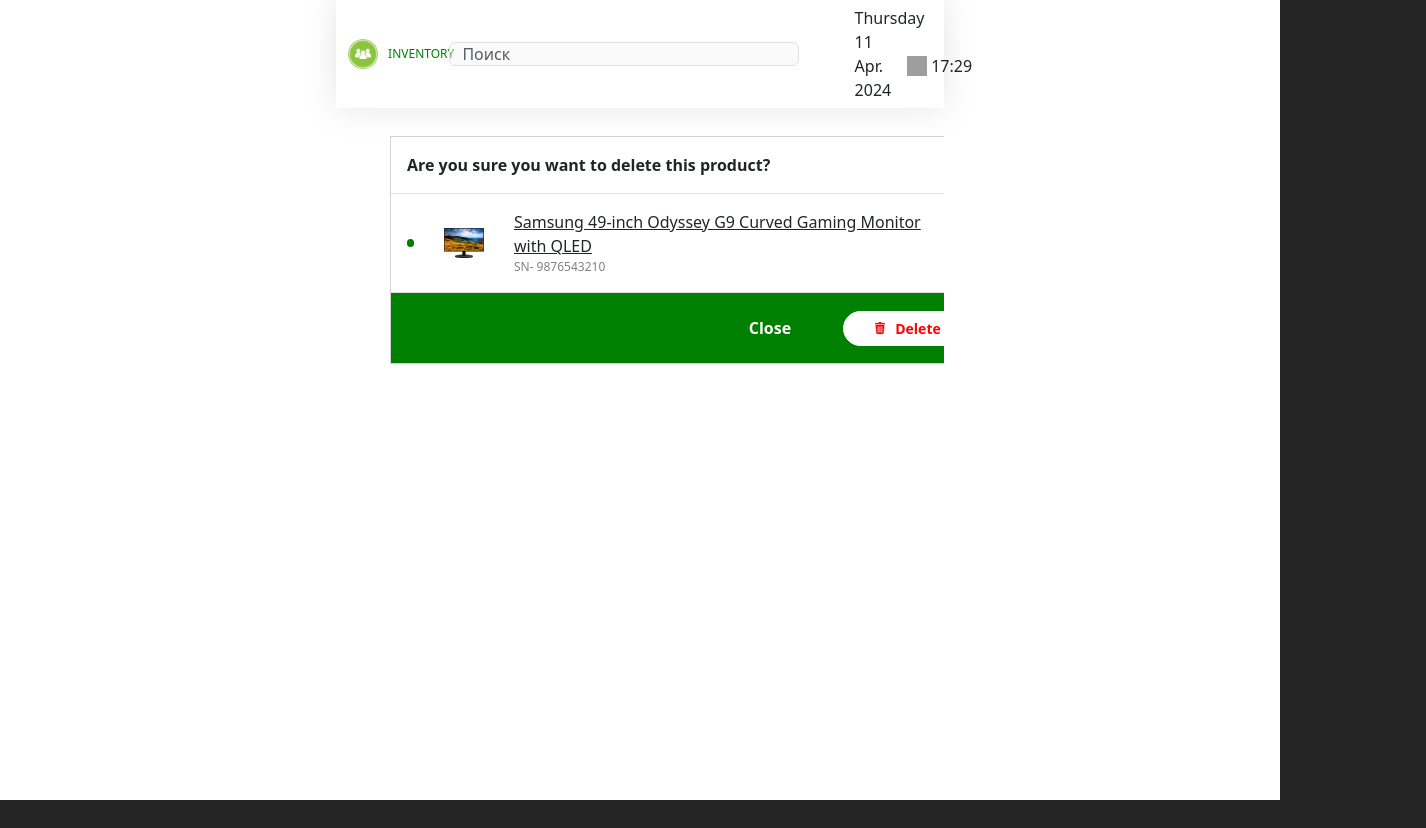
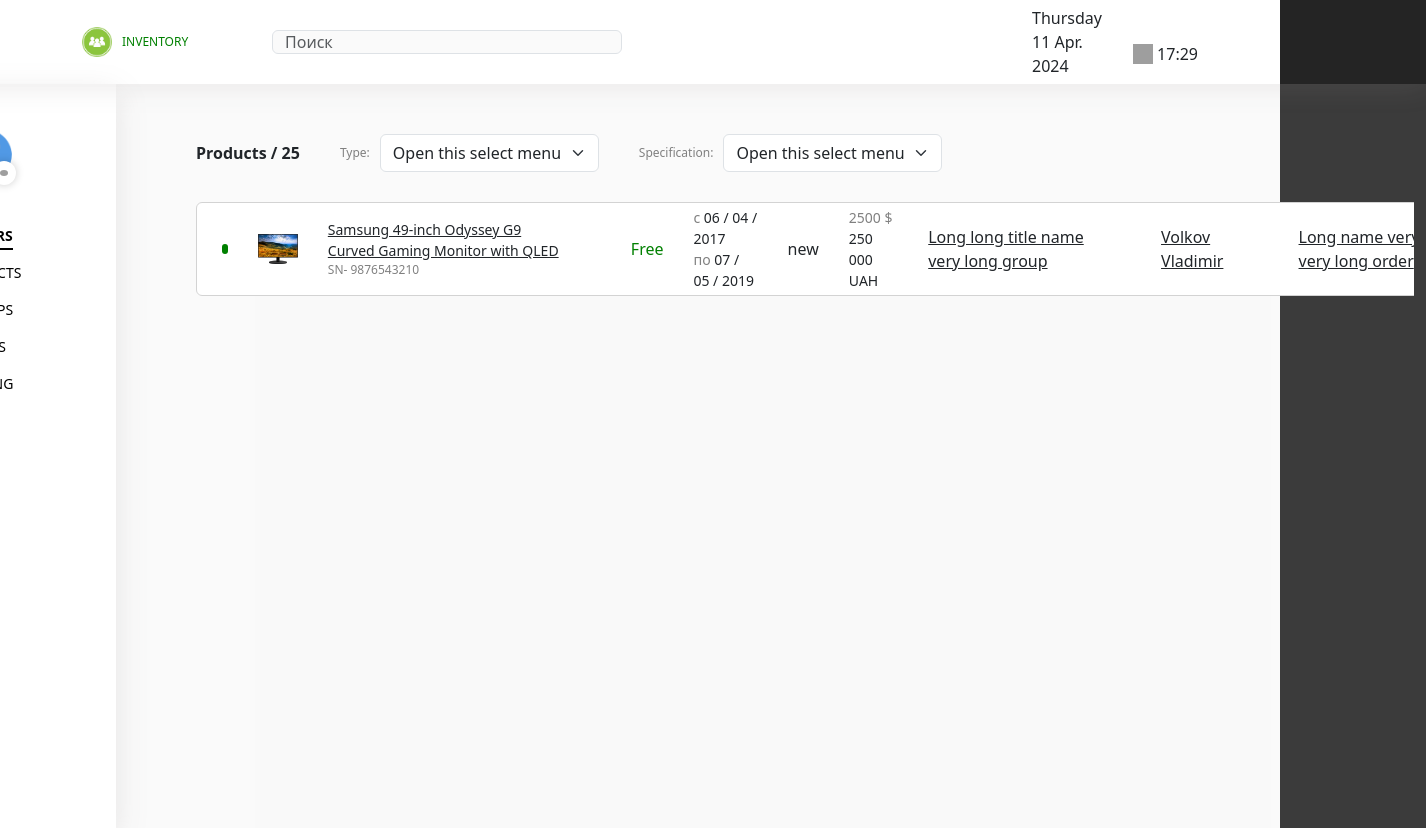
Before and after one commit to Lobovem/DzenCode, a React (Vite) app: page / in a window 1280 px wide. Shown: the whole page, 1426 px wide, since content can reach past the window. Before the commit the page ends 800 px from the top, so only its background shows below. Built offline with nearby package versions, Linux system fonts and the light colour scheme; grey boxes are pictures that could not be loaded.

Commit message:
fix(Layout): fix bug with layout and refactoring code in component of select

```diff
--- a/src/App.tsx
+++ b/src/App.tsx
@@ -3,13 +3,16 @@
 import { Header } from './components/Header/Header';
 import { MainSection } from './components/MainSection/MainSection';
 import { PopUp } from './components/PopUp/PopUp';
+import { ProductsPage } from './pages/ProductsPage/ProductsPage';
 
 function App() {
   return (
     <>
       <Header />
-      {/* <MainSection /> */}
-      <PopUp />
+      <MainSection>
+        <ProductsPage />
+      </MainSection>
+      {/* <PopUp /> */}
     </>
   );
 }
--- a/src/components/MainSection/MainSection.scss
+++ b/src/components/MainSection/MainSection.scss
@@ -1,6 +1,8 @@
 .layoutMain {
   max-width: 1920px;
-  padding: 0 20px;
+  margin: 0 auto;
+  // padding: 0 20px;
+
 }
 
 .leftSide {
--- a/src/components/MainSection/MainSection.tsx
+++ b/src/components/MainSection/MainSection.tsx
@@ -1,20 +1,21 @@
 import { Col, Container, Row } from 'react-bootstrap';
 import './MainSection.scss';
-import { FC } from 'react';
+import { FC, HTMLAttributes } from 'react';
 import { NavigationMenu } from '../NavigationMenu/NavigationMenu';
 import { Orders } from '../Orders/Orders';
-import { Products } from '../Products/Products';
+import { Products } from '../../pages/ProductsPage/ProductsPage';
 
-export const MainSection: FC = () => {
+export const MainSection: FC<HTMLAttributes<HTMLDivElement>> = ({ children }) => {
   return (
     <Container className="layoutMain">
       <Row>
-        <Col lg={1} className="leftSide">
+        <Col lg={2} className="leftSide">
           <NavigationMenu />
         </Col>
-        <Col lg={11} className="rightSide">
+        <Col lg={10} className="rightSide">
           {/* <Orders /> */}
-          <Products />
+          {/* <Products /> */}
+          {children}
         </Col>
       </Row>
     </Container>
--- /dev/null
+++ b/src/components/Selects/Select.scss
@@ -0,0 +1,16 @@
+.select {
+  display: flex;
+  align-items: center;
+
+  &__title {
+    font-size: 12px;
+    color: gray;
+    margin-right: 10px; //TODO check out tag to
+  }
+
+  &__body {
+    max-width: 300px;
+    margin-right: 40px;
+    background-color: white;
+  }
+}
--- /dev/null
+++ b/src/components/Selects/SelectSpecification.tsx
@@ -0,0 +1,17 @@
+import { Form } from 'react-bootstrap';
+import { FC } from 'react';
+import './Select.scss';
+
+export const SelectSpecification: FC<{ title: string }> = ({ title }) => {
+  return (
+    <div className="select">
+      <p className="select__title">{title}:</p>
+      <Form.Select aria-label="Default select example" className="select__body">
+        <option>Open this select menu</option>
+        <option value="1">One</option>
+        <option value="2">Two</option>
+        <option value="3">Three</option>
+      </Form.Select>
+    </div>
+  );
+};
--- /dev/null
+++ b/src/components/Selects/SelectType.tsx
@@ -0,0 +1,17 @@
+import { Form } from 'react-bootstrap';
+import { FC } from 'react';
+import './Select.scss';
+
+export const SelectType: FC<{ title: string }> = ({ title }) => {
+  return (
+    <div className="select">
+      <p className="select__title">{title}:</p>
+      <Form.Select aria-label="Default select example" className="select__body">
+        <option>Open this select menu</option>
+        <option value="1">One</option>
+        <option value="2">Two</option>
+        <option value="3">Three</option>
+      </Form.Select>
+    </div>
+  );
+};
--- a/src/components/Products/Products.scss
+++ b/src/pages/ProductsPage/ProductsPage.scss
@@ -30,16 +30,19 @@
     margin-bottom: 10px;
     border: 1px solid lightgray;
     border-radius: 6px;
+    min-width: 1480px;
 
   }
 
-  &__listItem {
+  &__itemList {
     // margin-bottom: 20px;
     // border-color: red;
+    overflow: auto;
   }
 }
 
 .item {
+
   display: flex;
   gap: 30px;
   align-items: center;
--- /dev/null
+++ b/src/pages/ProductsPage/ProductsPage.tsx
@@ -0,0 +1,77 @@
+import { FC } from 'react';
+import imgMonitor from '../../assets/monitor.png';
+import iconTrush from '../../assets/iconTrush.png';
+import { Button, Image } from 'react-bootstrap';
+import { SelectType } from '../../components/Selects/SelectType';
+import { SelectSpecification } from '../../components/Selects/SelectSpecification';
+import './ProductsPage.scss';
+
+export const ProductsPage: FC = () => {
+  return (
+    <div className="products">
+      <div className="products__header">
+        <p className="products__headerTitle">Products / 25</p>
+
+        <SelectType title="Type" />
+        <SelectSpecification title="Specification" />
+      </div>
+
+      <div className="products__itemList">
+        <div className="products__item item">
+          <div className="item__status item__status_sm"></div>
+          <Image className="item__img" src={imgMonitor} />
+
+          <div className="item__titleWrap">
+            <p className="item__title">
+              Samsung 49-inch Odyssey G9 Curved Gaming Monitor with QLED
+            </p>
+            <p className="item__titleDesc">SN- 9876543210</p>
+          </div>
+
+          <p className="item__status">Free</p>
+
+          <div className="item__date">
+            <p className="item__dateTitle">
+              <span>с </span>06 / 04 / 2017
+            </p>
+            <p className="item__dateTitle">
+              <span>по </span>07 / 05 / 2019
+            </p>
+          </div>
+
+          <p>new</p>
+          {/* <p>boo</p> */}
+
+          <div className="item__date">
+            <p className="item__dateTitle">
+              <span>2500 $</span>
+            </p>
+            <p className="item__dateTitle">250 000 UAH</p>
+          </div>
+
+          <p className="item__title item__title_lg">
+            Long long title name very long group
+          </p>
+          <p className="item__title item__title_lg"> Volkov Vladimir</p>
+
+          <p className="item__title item__title_lg">
+            Long name very long very long order
+          </p>
+
+          <div className="item__date">
+            <p className="item__dateTitle">
+              <span>06 / 12</span>
+            </p>
+            <p className="item__dateTitle">07 / Apr / 2019</p>
+          </div>
+
+          <div className="item__iconTrush iconTrush">
+            <Button variant="white">
+              <Image src={iconTrush} className="iconTrush__icon" />
+            </Button>
+          </div>
+        </div>
+      </div>
+    </div>
+  );
+};
```
Also changed, not shown: src/components/Products/Products.tsx (deleted, +0 -81 lines).
